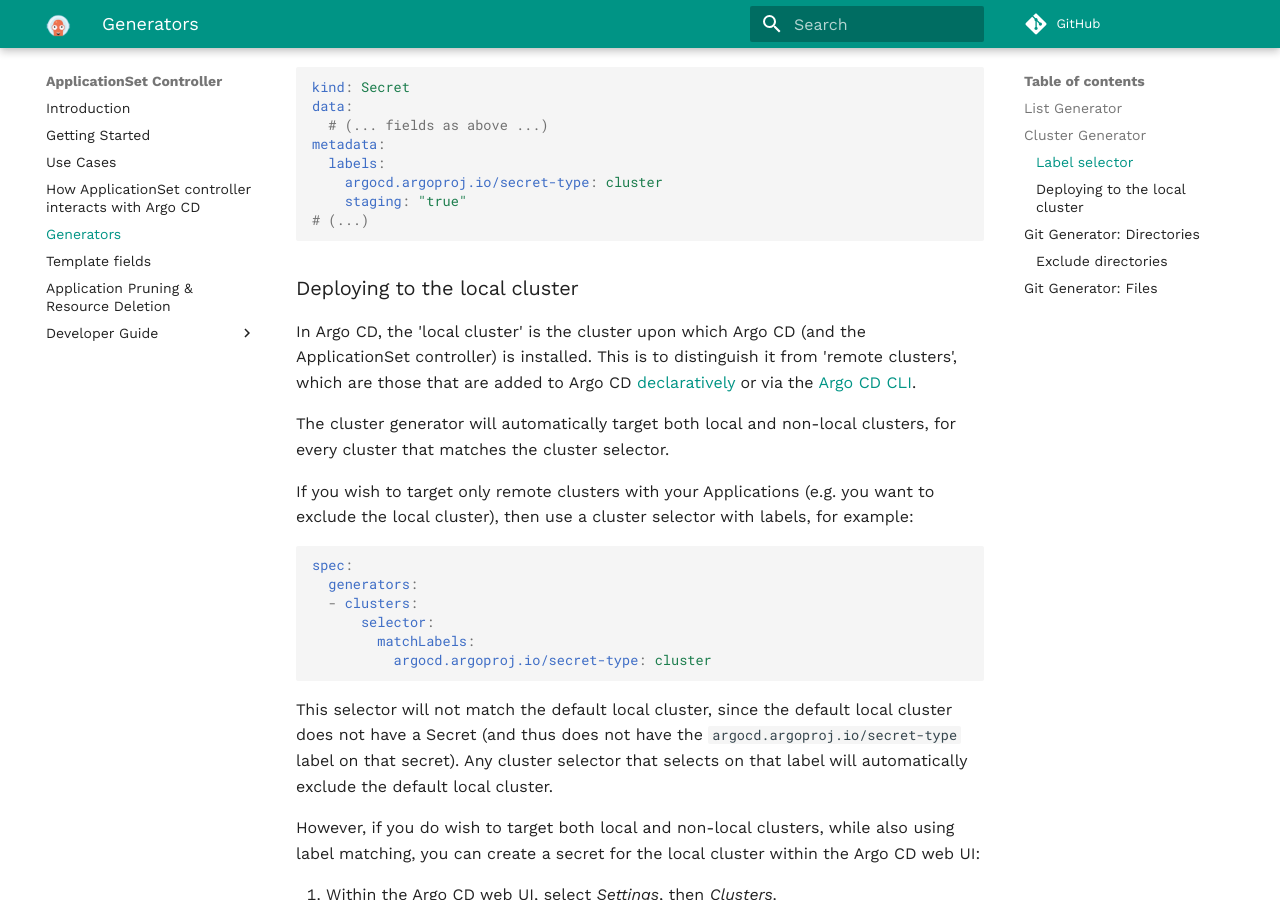
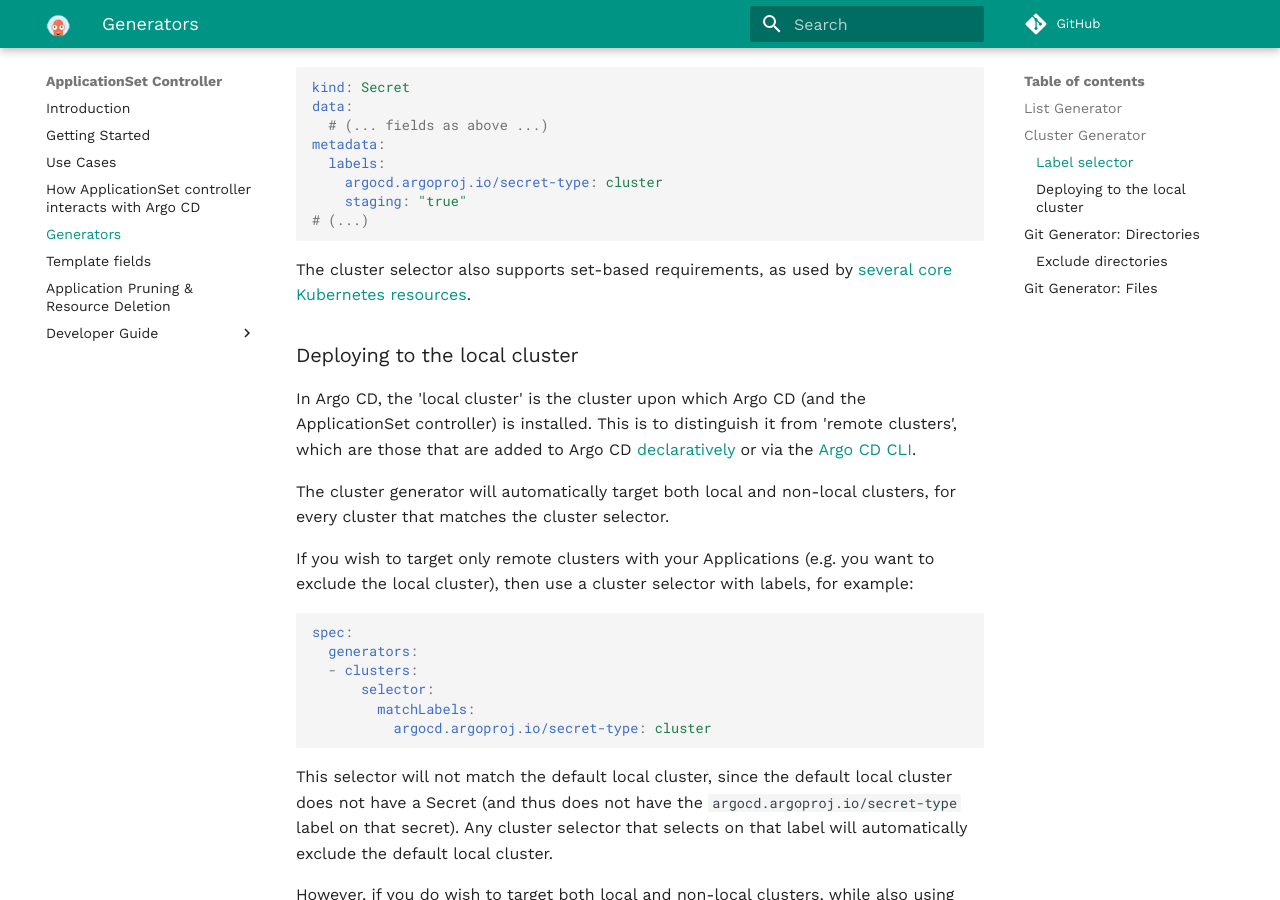
Before and after one commit to argoproj/applicationset, an MkDocs documentation site: the page built from docs/Generators.md, in a window 1280 px wide and 900 px high, scrolled down 2937 px. Built offline with MkDocs 1.6.1 and Material for MkDocs 9.7.7, drawn with Linux system fonts in a browser that asks for light colours; comment, search, counter and statistics services are not loaded.

Commit message:
Add a note regarding use of set-based requirements
Fixes #185

````diff
--- a/docs/Generators.md
+++ b/docs/Generators.md
@@ -122,6 +122,8 @@ metadata:
     staging: "true"
 # (...)
 ```
+
+The cluster selector also supports set-based requirements, as used by [several core Kubernetes resources](https://kubernetes.io/docs/concepts/overview/working-with-objects/labels/#resources-that-support-set-based-requirements).
 
 ### Deploying to the local cluster
 
````
